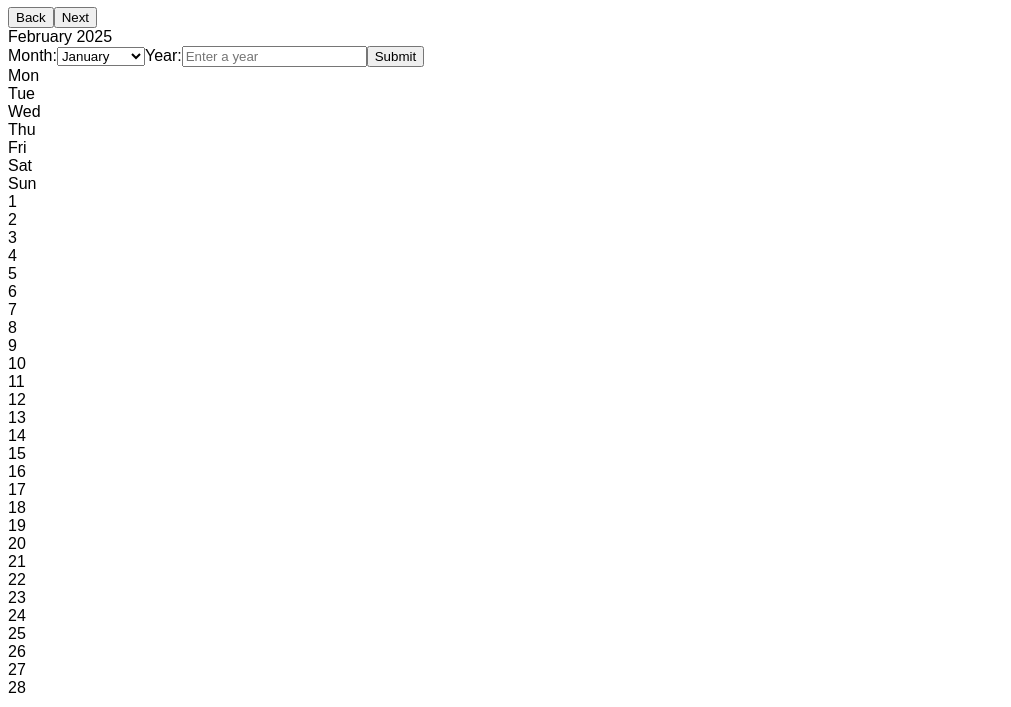
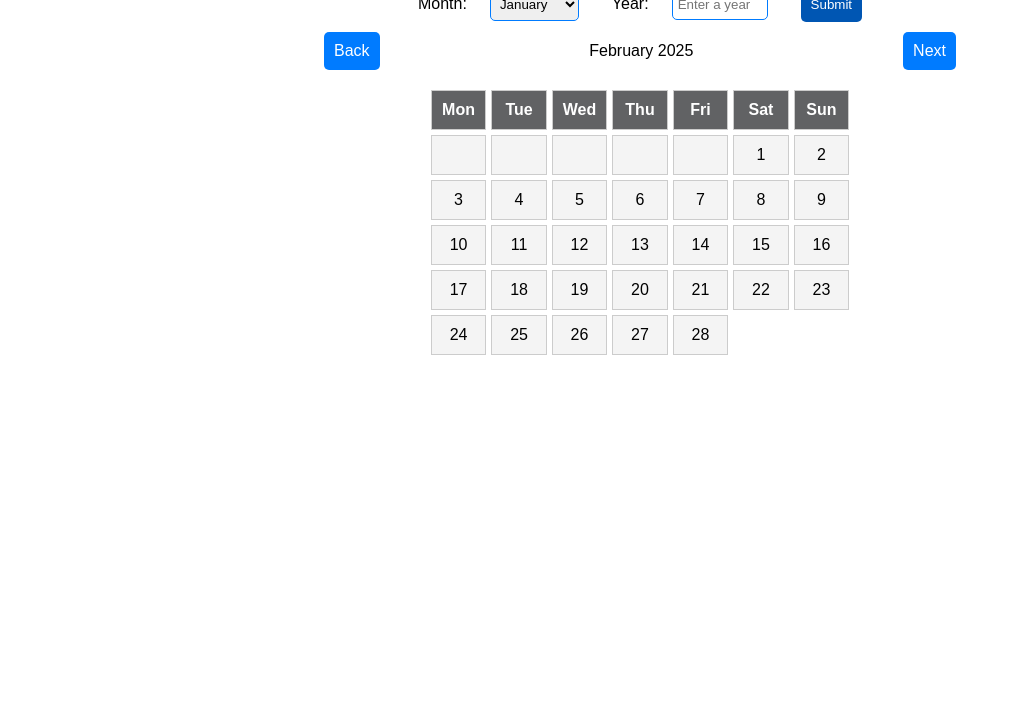
Before and after one commit to nadika-zavodovska/days-calendar-project, a plain HTML site: page index.html in a window 1280 px wide. Shown: the part 93-800 px from the top of the page, without its empty margins (0-1011 px from the left). Drawn offline with Linux system fonts and the light colour scheme.

Commit message:
Add styles

```diff
--- a/generate-ui/generate-ui-main-container.js
+++ b/generate-ui/generate-ui-main-container.js
@@ -18,6 +18,10 @@ export function generateUiMainContainer() {
     footerContainer.id = "footer-container";
     document.body.appendChild(footerContainer);
 
+    const selectDateSection = document.createElement("section");
+    selectDateSection.id = "select-date-section";
+    mainContainer.appendChild(selectDateSection);
+
     const navSection = document.createElement("section");
     navSection.id = "nav-section";
     mainContainer.appendChild(navSection);
@@ -28,20 +32,17 @@ export function generateUiMainContainer() {
     prevMonthBtn.innerText = "Back";
     prevMonthBtn.addEventListener("click", () => changeMonth(-1));
 
+    const currentDate = document.createElement("div");
+    currentDate.id = "current-date";
+    navSection.appendChild(currentDate);
+
     const nextMonthBtn = document.createElement("button");
     nextMonthBtn.id = "next-month";
     navSection.appendChild(nextMonthBtn);
     nextMonthBtn.innerText = "Next";
     nextMonthBtn.addEventListener("click", () => changeMonth(1));
 
-    const currentDate = document.createElement("div");
-    currentDate.id = "current-date";
-    navSection.appendChild(currentDate);
-    // currentDate.innerText = "10 February 2025";
 
-    const selectDateSection = document.createElement("section");
-    selectDateSection.id = "select-date-section";
-    mainContainer.appendChild(selectDateSection);
 
     const monthLabel = document.createElement('label');
     monthLabel.innerText = 'Month:';
--- a/index.html
+++ b/index.html
@@ -14,7 +14,7 @@
       <!-- <button onclick="changeMonth(-1)">Previous Month</button>
       <button onclick="changeMonth(1)">Next Month</button> -->
     <!-- </div> -->
-    <div class="calendar" id="calendar"></div>
+    <!-- <div class="calendar" id="calendar"></div> -->
 
 
 
--- a/styles.css
+++ b/styles.css
@@ -1,37 +1,60 @@
 body {
   font-family: Arial, sans-serif;
+}
+
+#main-container {
+  display: flex;
+  flex-direction: column;
+  align-items: center;
+  max-width: 50%;
+  margin: 0 auto;
+}
+
+#nav-section {
+  display: flex;
+  flex-direction: row;
+  align-items: center;
+  width: 100%;
+  justify-content: space-between;
+}
+
+#select-date-section {
+  display: flex;
+  max-width: 100%;
+  justify-content: space-evenly;
+  align-items: center;
 }
 
 .calendar-container {
   text-align: center;
 }
 
-  .calendar {
+#calendar-container {
   display: grid;
   grid-template-columns: repeat(7, 1fr);
   grid-gap: 5px;
-    max-width: 300px;
+  /* max-width: 300px; */
   margin: 20px auto;
 }
 
-  .calendar div {
+#calendar-container div {
   padding: 10px;
   text-align: center;
   background-color: #f4f4f4;
   border: 1px solid #ccc;
 }
 
-  .calendar .header {
+#calendar-container .header {
   font-weight: bold;
   background-color: #616264;
   color: white;
 }
 
-  .calendar .day {
+#calendar-container .day {
   cursor: pointer;
 }
 
-  .calendar .day:hover {
+#calendar-container .day:hover {
   background-color: #ddd;
 }
 
@@ -39,17 +62,47 @@ body {
   margin: 10px;
 }
 
-  .nav-buttons button {
+#prev-month,
+#next-month {
   padding: 10px;
   font-size: 16px;
   cursor: pointer;
-    margin: 0 5px;
   background-color: #007bff;
   color: white;
   border: none;
   border-radius: 5px;
 }
 
-  .nav-buttons button:hover {
+#prev-month:hover,
+#next-month:hover {
   background-color: #0056b3;
 }
+
+#months-select,
+#year-input {
+  padding: 7px 0 7px 5px;
+  border: 1px solid #007bff;
+  border-radius: 5px;
+  margin-right: 10px;
+  max-width: 20%;
+}
+
+#submit-btn {
+  padding: 10px;
+  background-color: #0056b3;
+  border: none;
+  color: #fff;
+  border-radius: 5px;
+  cursor: pointer;
+}
+
+#submit-btn:hover {
+  background-color: #007bff;
+}
+
+#select-date-section {
+  display: flex;
+  flex-direction: row;
+  justify-content: space-between;
+  margin-bottom: 10px;
+}
```
Lines whose indentation alone changed are shown as unchanged.
